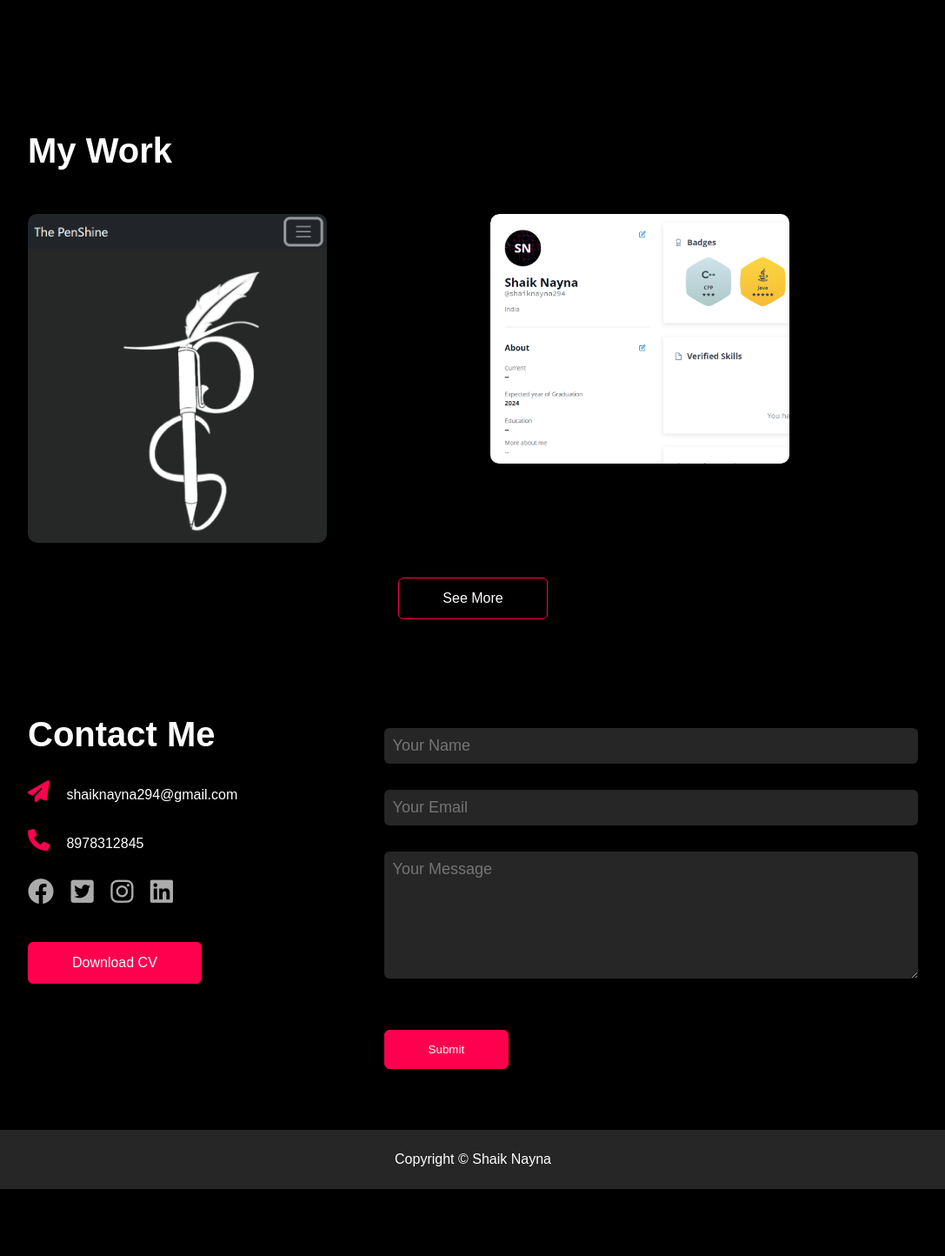
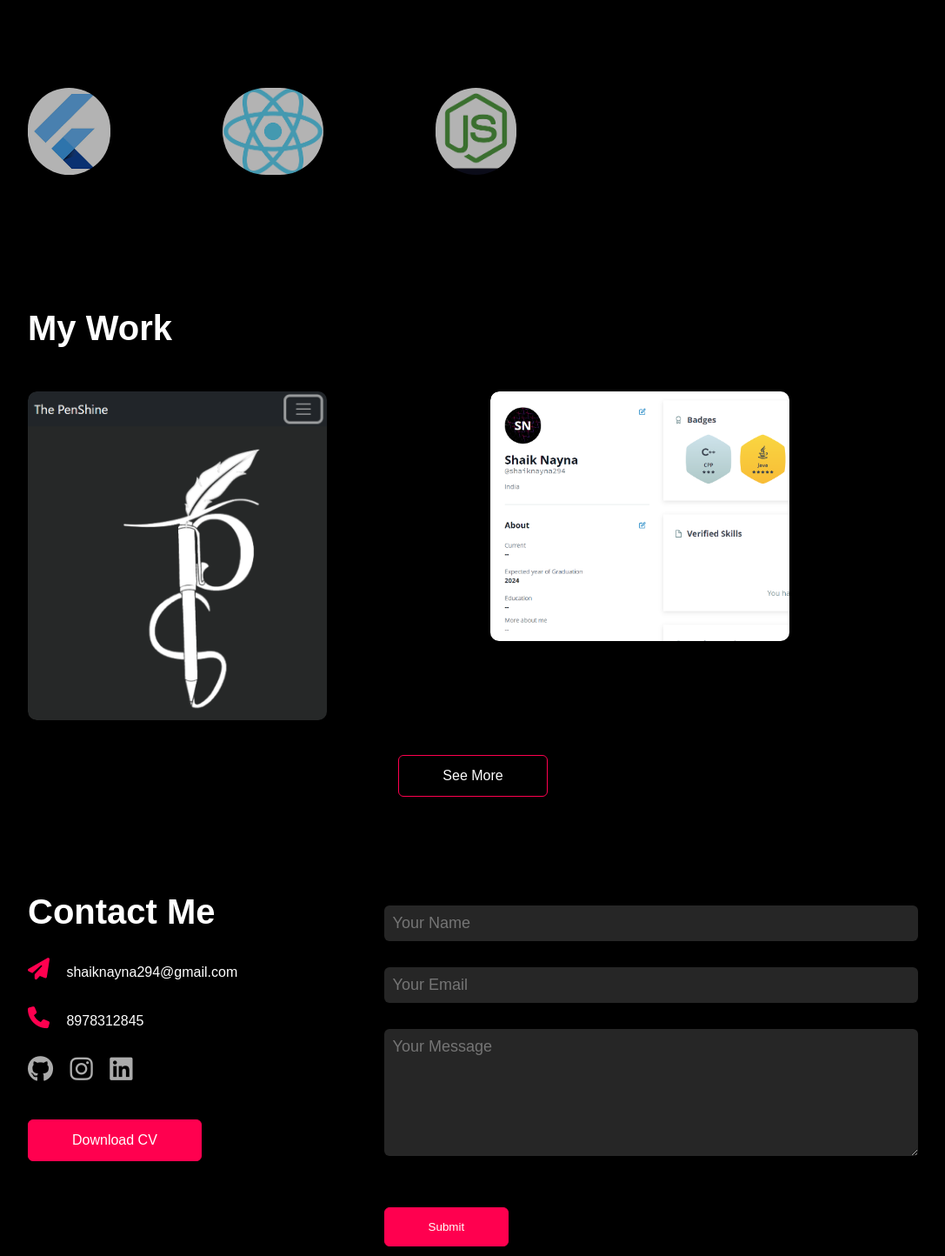
Before and after one commit to shaiknayna845/ShaikNayna.github.io, a plain HTML site: page index.html in a window 1280 px wide. Shown: the part 1876-3320 px from the top of the page at 87% size, without its empty margins (96-1183 px from the left). Before the commit the page ends 3243 px from the top, so only its background shows below. Drawn offline with Linux system fonts and the light colour scheme.

Commit message:
skills added

```diff
--- a/index.html
+++ b/index.html
@@ -42,7 +42,7 @@
                 <div class="about-col-2">
                     <h1 class="sub-title">About Me</h1>
                     <br>
-                    <p>Lorem ipsum dolor sit amet consectetur adipisicing elit. Hic ipsam, delectus perspiciatis officiis impedit quisquam quis, harum reprehenderit repudiandae eos atque iste magni eum aliquid. Eveniet nam nulla obcaecati incidunt?</p>
+                    <p>I'm a Full Stack Developer and Tech Enthusiastic.Worked on different projects related to web development and create many websites.I believe determination and hardwork will pave the way to the success.</p>
 
                     <div class="tab-titles">
 
@@ -83,6 +83,10 @@
                 <img src="images/csslogo.png" alt="" class="skillslogos">
                 <img src="images/jslog.png" alt="" class="skillslogos">
                 <img src="images/sqllog.png" alt="" class="skillslogos">
+                <img src="images/flutteri.png" alt="" class="skillslogos">
+                <img src="images/react.png" alt="" class="skillslogos">
+                <img src="images/nodejs.png" alt="" class="skillslogos">
+
             </div>
         </div>
     </div>
@@ -123,12 +127,12 @@
                 <p><i class="fa fa-paper-plane" aria-hidden="true"></i> shaiknayna294@gmail.com</p>
                 <p><i class="fa fa-phone" aria-hidden="true"></i> 8978312845</p>
                 <div class="social-icons">
-                    <a href=""><i class="fab fa-facebook" aria-hidden="true"></i></a>
-                    <a href=""><i class="fab fa-twitter-square" aria-hidden="true"></i></a>
-                    <a href=""><i class="fab fa-instagram" aria-hidden="true"></i></a>
-                    <a href=""><i class="fab fa-linkedin" aria-hidden="true"></i></a>
+                    <a href="https://github.com/shaiknayna845"><i class="fab fa-github" aria-hidden="true"></i></a>
+
+                    <a href="https://instagram.com/shaik_nayna?igshid=ZDc4ODBmNjlmNQ=="><i class="fab fa-instagram" aria-hidden="true"></i></a>
+                    <a href="https://www.linkedin.com/in/shaik-nayna294/"><i class="fab fa-linkedin" aria-hidden="true"></i></a>
                 </div>
-                <a href="images/Nayna resume may11.pdf" download class="btn btn2">Download CV</a>
+                <a href="images/fullstack resume.pdf" download class="btn btn2">Download CV</a>
             </div>
             <div class="contact-right">
                 <form  name="submit-to-google-sheet">
```
Also changed, not shown: images/flutteri.png (added), images/nodejs.png (added), images/react.png (added), 1 other file.
